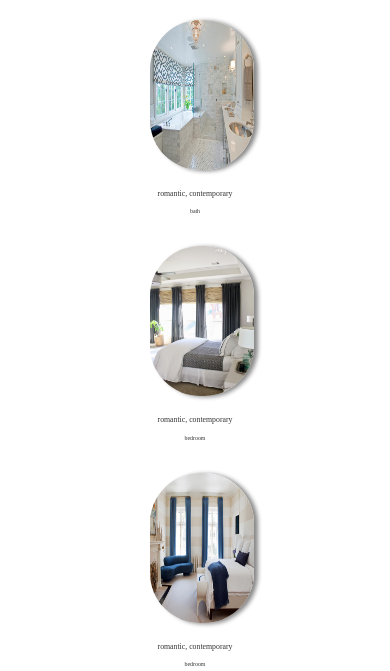
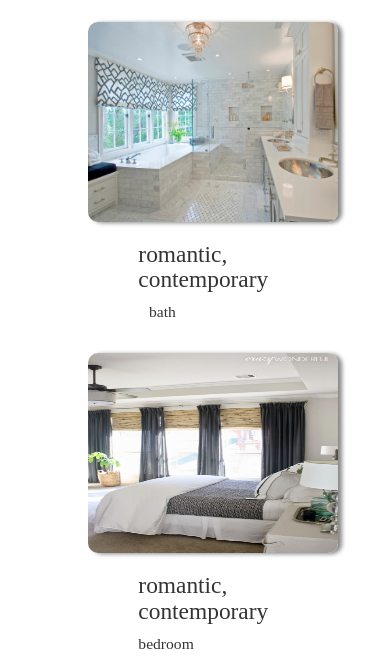
Before and after one commit to dhazlettjr/loom-decor, a website: page index.html in a window 390 px wide. Shown: the part 393-1064 px from the top of the page. Drawn offline with nearby package versions, Linux system fonts and the light colour scheme.

Commit message:
made css changes for 520px

```diff
--- a/sass/main.scss
+++ b/sass/main.scss
@@ -8,30 +8,49 @@
 @media (max-width:520px) {
   #products{
     display: grid;
-    grid-template-columns: 1;
+    margin-right: 115px;
   }
-  .prodCard{
-    img {
-      // display: flex;
-      width: 75px;
-      max-height: 150px;
-      margin: .2em auto;
-      border-radius: 50px;
-      // padding: 10px;
-      box-shadow:  4px 1px 4px #888888;
-    }
+    .prodCard img {
+      display: inline-block;
+      font-size: 6vw !important;
+      width: 250px !important;
+      height: 200px !important;
+      margin: 2vw !important;
+      margin: .2em auto !important;
+      border-radius: 10px !important;
+      box-shadow:  4px 1px 4px #888888 !important;
+  }
+}
+
+@media (max-width:520px) {
+  h3 {
+    display: block !important;
+    font-size: 6vw !important;
+    margin-left: 50px !important;
+    text-align: center !important;
+    font-family: "freight-big-pro",'Times New Roman',sans-serif !important;
+  }
+}
+
+@media (max-width:520px) {
+  h4 {
+    display: block !important;
+    font-size: 4vw !important;
+    margin-left: 50px !important;
+    text-align: center !important;
+    font-family: "freight-big-pro",'Times New Roman',sans-serif !important;
   }
 }
 .prodCard {
   display: inline-block;
   margin: 2vw;
   padding: .4vw;
-  max-width: 24vw;
+  max-width: 26vw;
   h3 {
     display: block;
     font-size: 2vw;
+    margin-left: 50px;
     text-align: center;
-    // margin-left: 50px;
     font-family: "freight-big-pro",'Times New Roman',sans-serif;
   }
   h4 {
```
Also changed, not shown: stylesheets/main.css, 1 other file.
